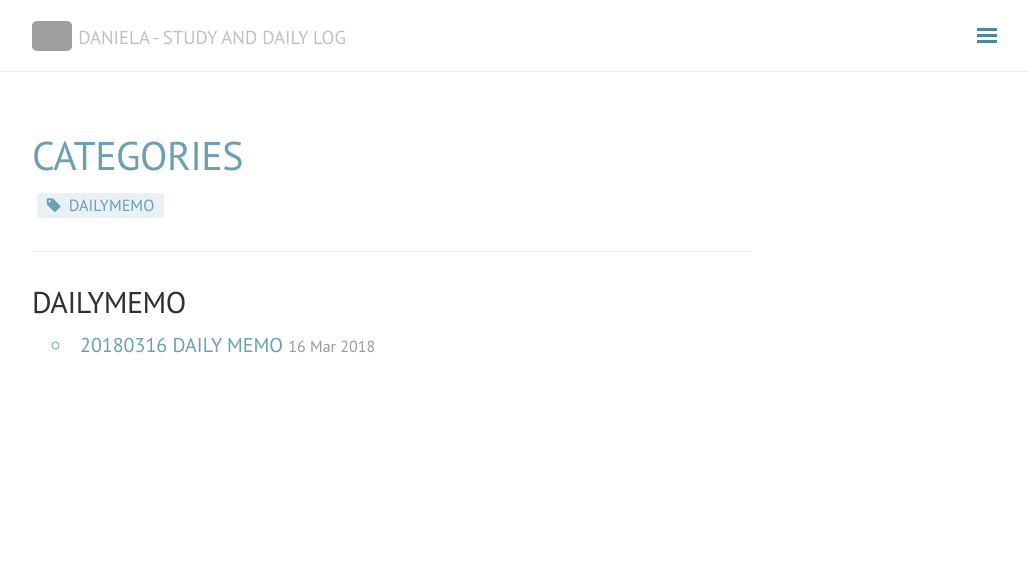
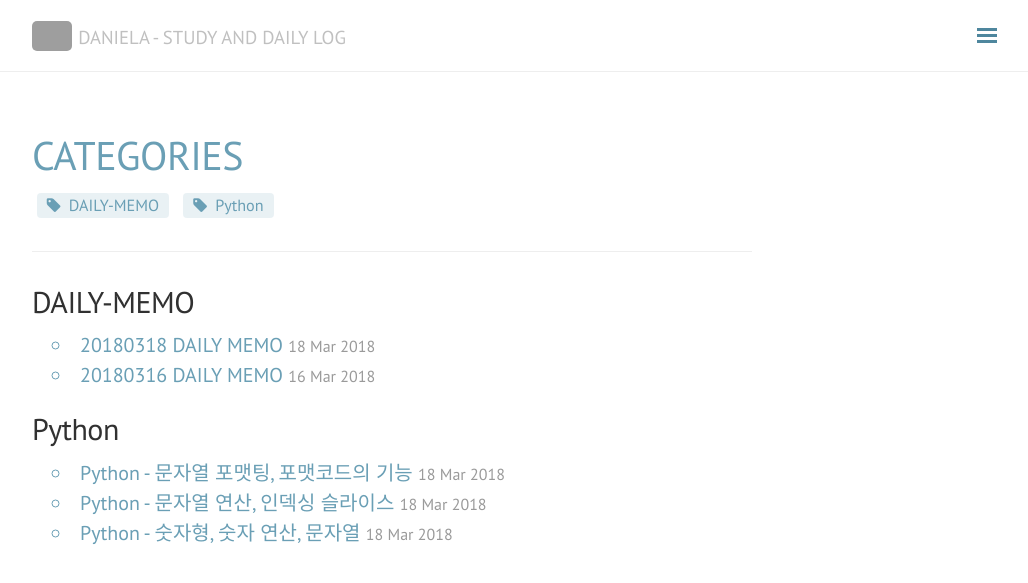
Before and after one commit to DongmeeKim/DongmeeKim.github.io, a Jekyll site: the page built from blog/categories.html, in a window 1280 px wide. Shown: the top 583 px of the page, without its empty margins (248-1276 px from the left). Built offline with Jekyll 4.4.1, drawn with Linux system fonts in a browser that asks for light colours; nearby versions of some CDN libraries; comment, search, counter and statistics services are not loaded; part of the change alters nothing that is shown; grey boxes are pictures that could not be loaded.

Commit message:
포스트 업로드

````diff
--- a/_config.yml
+++ b/_config.yml
@@ -39,7 +39,7 @@ author:
 nav:
   Home:
     - '/'
-  Categories:
+  Blog:
     - '/blog/'
     - { Categories: '/blog/categories/' }
     - { Tags: '/blog/tags/' }
--- a/_posts/2018-03-16-Dailymemo.md
+++ b/_posts/2018-03-16-Dailymemo.md
@@ -1,7 +1,7 @@
 ---
 layout: post
 title: 20180316 DAILY MEMO
-categories: DAILYMEMO
+categories: DAILY-MEMO
 tags: [DAILY MEMO]
 comments: true
 ---
--- /dev/null
+++ b/_posts/2018-03-18-dailymemo.md
@@ -0,0 +1,10 @@
+---
+layout: post
+title: 20180318 DAILY MEMO
+categories: DAILY-MEMO
+tags: [DAILY MEMO]
+comments: true
+---
+-  지금까지 필기했던 Python 강좌 필기 노트를 정리해서 블로그에 업로드 했다. 블로그는 Github 사용과 예제 코딩을 Visual Studio Code 상에서 작성해 보며 연습하기 위해서 시작했는데, 아직 익숙치 않아서 그런지 시간이 생각보다 오래 걸렸다. 익숙해지면 더 능숙하게 활용할 수 있을 거라고 기대한다.
+
+-  내일부터는 매일 학습한 강좌의 필기를 당일 업로드 하는 것을 목표로 한다. 변수 강의 까지 마무리 하자. 흥미를 잃지 않는 선에서 꾸준히 잘 해내고 싶다.
--- /dev/null
+++ b/_posts/2018-03-18-python1.md
@@ -0,0 +1,51 @@
+---
+layout: post
+title: Python - 숫자형, 숫자 연산, 문자열
+categories: Python
+tags: [Python]
+comments: true
+---
+
+##자료형##
+-  프로그래밍을 할 때 쓰이는 숫자, 문자열 등등의 것을 뜻한다.
+
+##자료형의 종류##
+-  숫자형, 문자열, 리스트, 튜플, 딕셔너리, 집합, 불린(boolean), 변수 등...
+
+
+ ###숫자형###
+ - 정수 : 12432
+ - 실수 : 123.45
+ - 복소수 : 1+10i
+ - 8진수 : 0o25
+ - 16진수 : 0x2F
+
+```
+연산자
+** : 승 값을 나타내는 연산자
+	ex)print(a**b)
+% : 나머지 값을 반환하는 연산자
+	ex)print(5%2) --> 1 출력
+       print(2%5) --> 2 출력
+// : 소수점자리를 버리는 연산자
+	ex)print(3//2) --> 1출력
+```
+
+###문자열###
+-  문자들의 집합
+-  세 개의 따옴표로 표현하는 경우 (""" 또는 ''')
+ex) print("""안녕하세요.
+   반갑습니다.
+   또 만나요""")
+
+#####이스케이프#####
+- 여러 줄 짜리 문장을 처리할 때 출력물을 보기 좋게 정렬하기 위해 사용
+| 코드 | 출력 결과 |
+|----   | ----    |
+| \n   | 개행 (줄 바꿈)   |
+| \r     | 캐리지 리턴 (커서가 제일 앞으로 돌아가도록 하는 것)   |
+| \" | 큰 따옴표 출력 (") |
+|\'|작은 따옴표 출력 (')|
+|\000 | 널문자       |
+|\t | 수평탭       |
+|\\ | \ 문자 표현 ('\'와 동일) |
--- /dev/null
+++ b/_posts/2018-03-18-python2.md
@@ -0,0 +1,37 @@
+---
+layout: post
+title: Python - 문자열 연산, 인덱싱 슬라이스
+categories: Python
+tags: [Python]
+comments: true
+---
+
+###문자열 연산###
+-  문자열 더하기 (Concatenation)
+	```
+	a = "You've got"
+	b = "a friend"
+	print (a+b)
+		--> You've got a friend 출력
+	```
+- 문자열 곱하기 : 문자열의 반복을 의미한다.
+	```
+	c = "Hello"
+	print(c*3)
+		--> HelloHelloHello 출력
+	```
+
+###인덱싱과 슬라이싱###
+-  인덱싱 : 해당 문자열의 값을 가져오는 것
+	```
+	str = "You've got a friend"
+	print(str[4])
+		--> v 출력 (0부터 카운트 해야함)
+	```
+
+-   슬라이싱 : 문자열 내에 지정하는 부분을 잘라내는 것
+	```
+	str[-6:] : 인덱스 -6부터 끝까지 슬라이싱하겠다는 의미
+	print(str[-6:])
+		-->friend 출력
+	```
--- /dev/null
+++ b/_posts/2018-03-18-python3.md
@@ -0,0 +1,82 @@
+---
+layout: post
+title: Python - 문자열 포맷팅, 포맷코드의 기능
+categories: Python
+tags: [Python]
+comments: true
+---
+
+####문자열의 교체방법(참고)####
+```
+ a = "ABCD"인 경우,
+ a[2] = "F" 와 같은 설정 방법으로는 변경할 수 없다. 오류 발생.
+
+ a = a[:1]+"F"+a[2:] 로 설정 후,
+ print(a)를 출력하면 AFCD가 출력됨.
+```
+
+###문자열 포맷팅###
+-  문자열 내의 특정한 값을 바꿀 때 사용한다.
+
+####숫자 대입 방법####
+-  **%d**를 사용하여 정수값을 변환
+
+ ```
+  print("제 나이는 %d 살입니다." %20)
+  	--> 제 나이는 20살 입니다. 출력
+  참고 d = digit
+
+ ```
+
+####문자열 대입 방법####
+-  **%s**를 사용하여 문자열을 변환
+ ```
+ print("저의 이름은 %s입니다." %"Daniela")
+  	--> 저의 이름은 Daniela 입니다. 출력
+  참고 s = string
+ ```
+
+####숫자형 변수로 대입하기####
+-
+```
+ age = 20
+ print("제 나이는 %d살 입니다." %age)
+ 	--> 제 나이는 20살 입니다. 출력
+ ```
+
+####여러개의 값을 대입하기####
+-
+```
+ age = 27
+ name = Daniela
+ print("제 나이는 %d살 이고 이름은 %s입니다." %(age,name))
+ 	--> 제 나이는 20살 이고 이름은 Daniela입니다. 출력
+		괄호 안 값들이 순서대로 적용된다.
+ ```
+
+####포맷코드 정리####
+
+| 포멧코드 | 적용 변수 값 |
+|:--------:|:--------:|
+| %s     | 문자열      |
+|%d  |숫자(정수)|
+|   %f   |  실수형, 부동소수점(float)      |
+|%c|문자(Character/문자 1개를 뜻함)|
+|     %o   | 8진수       |
+|    %x    |   16진수     |
+|    %%    |   리터럴 %     |
+
+```
+리터럴 표기 예시
+print("이 병이 완치될 확률은 %d%입니다." %70)
+	--> 출력 안됨.
+	--> %d%%로 수정해야 함.
+```
+
+####포맷 정렬####
+- 이 부분 이해가 잘 되지 않아 정리 된 블로그를 참고. [히에로글리프님의 블로그](http://hieroglyph.tistory.com/14)
+| 포맷코드 표기| 출력값 |
+|:--------:|:--------:|
+|%숫자      | 숫자만큼 오른쪽 정렬하고 나머지 공백       |
+|%-숫자      | 숫자마늠 왼쪽정렬하고 나머지 공백      |
+|%정수.숫자     | 정수만큼 오른쪽(또는 왼쪽) 정렬하고 숫자만큼 소수점표기     |
````
